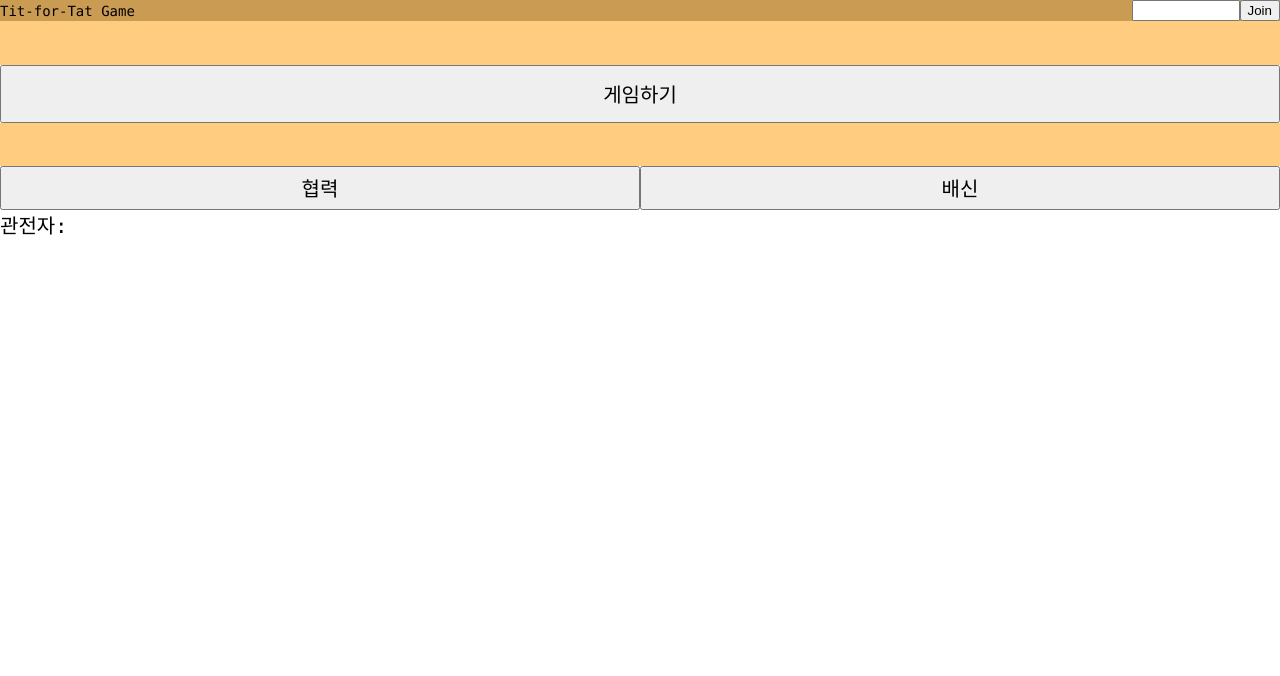
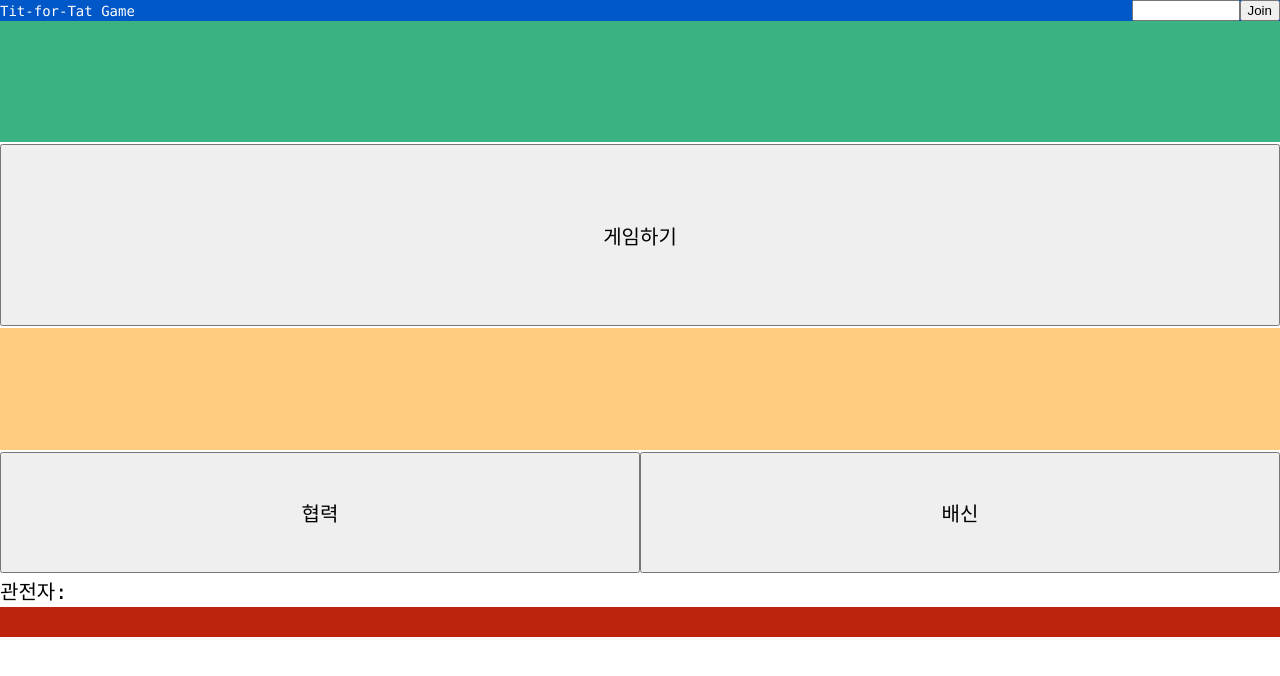
Before and after one commit to Jn22L/tit-for-tat, a website: page public/index.html in a window 1280 px wide. Drawn offline with nearby package versions, Linux system fonts and the light colour scheme.

Commit message:
디자인적용

```diff
--- a/public/index.html
+++ b/public/index.html
@@ -10,19 +10,20 @@
       html,
       body {
         margin: 0;
-        width: 100vw;
-        height: 100vh;
         font-family: Source Code Pro, sourcecodepro, se-sourcecodepro, Consolas, Monaco, Andale Mono, Ubuntu Mono, monospace, sans-serif;
         font-size: 14px;
       }
       .titfortat-login {
-        background-color: #ca9b52;
+        background-color: #0057c8;
+        color: #fff;
       }
 
       .titfortat-game {
         display: grid;
-        grid-template-columns: 1fr;
-        grid-template-rows: 3fr 4fr 3fr 3fr 2fr 2fr 150px;
+        height: 100vh;
+        grid-template-rows: 2fr 3fr 2fr 2fr 30px 30px 3fr;
+        grid-auto-rows: 1fr;
+        grid-gap: 2px;
         grid-template-areas:
           "your"
           "playground"
@@ -44,7 +45,8 @@
       }
       #div-your-wrapper {
         grid-area: your;
-        background-color: #ffcc80;
+        background-color: #3bb281;
+        color: #fff;
         display: flex;
         justify-content: space-evenly;
         align-items: center;
@@ -55,6 +57,7 @@
         display: flex;
         flex-direction: column;
         justify-content: center;
+        background-color: beige;
       }
       #div-playground-your {
         text-align: center;
@@ -72,6 +75,7 @@
       #div-my-wrapper {
         grid-area: my;
         background-color: #ffcc80;
+        color: #fff;
         display: flex;
         justify-content: space-evenly;
         align-items: center;
@@ -95,12 +99,15 @@
         grid-area: others;
         display: flex;
         font-size: 20px;
+        align-items: center;
       }
       #div-etc-wrapper {
         grid-area: etc;
-        background-color: white;
+        background-color: #be240d;
+        color: #fff;
         display: flex;
         font-size: 20px;
+        align-items: center;
       }
       #div-score-wrapper {
         grid-area: score;
@@ -415,12 +422,8 @@
 
       // 게임종료후 패자/동점자 대기실 이동
       socket.on("go waiting room", function (serverMsg) {
-        console.log("go waiting room", serverMsg);
-        console.log("go waiting room 222", serverMsg.loginUserList);
         serverMsg.forEach(function (elm) {
-          console.log("나의 player 998 셋팅", elm);
           if (myInfo.nickName === elm.nickName) {
-            console.log("나의 player 998 셋팅");
             myInfo.playerNo = elm.playerNo; // 998 셋팅
           }
         });
@@ -507,9 +510,6 @@
           }
         });
 
-        console.log("renderPlayerLayout:myInfo", myInfo);
-        console.log("renderPlayerLayout:player1Info", player1Info);
-        console.log("renderPlayerLayout:player2Info", player2Info);
         // 선수배치
         if (myInfo.playerNo === 1) {
           // 내가 1번 선수일때
```
